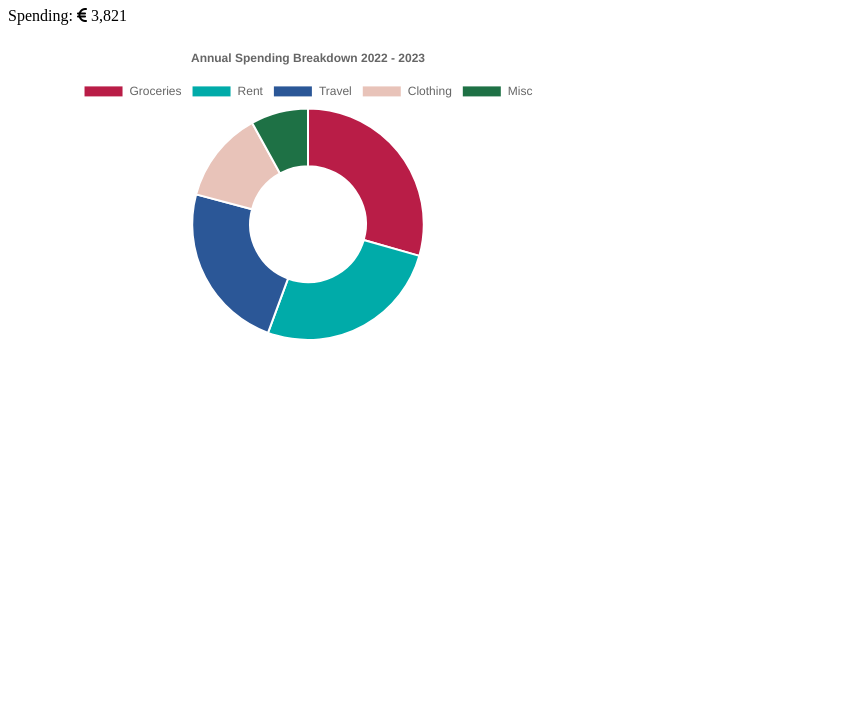
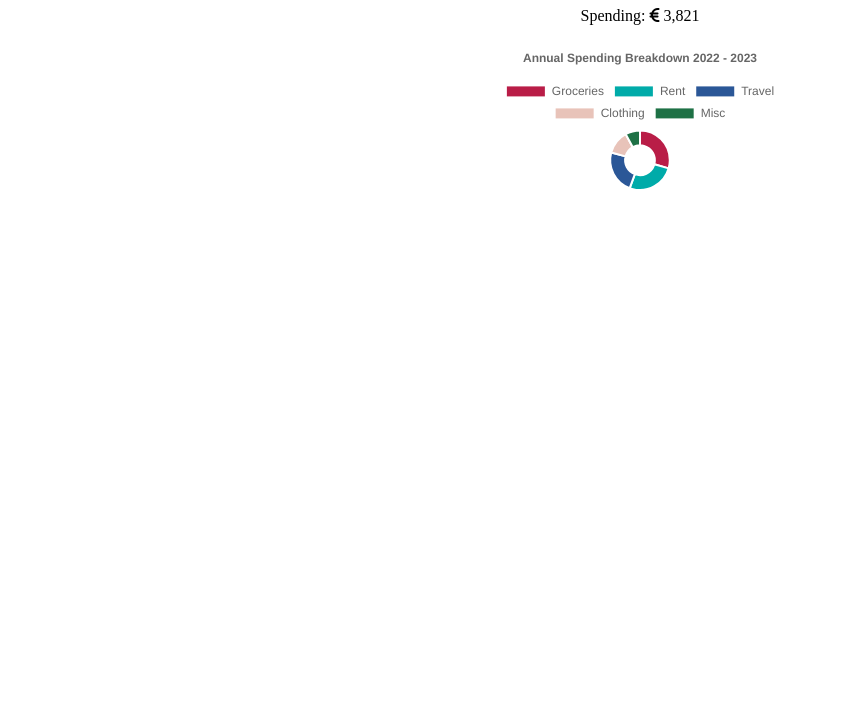
Before and after one commit to CallumDennisIE/test-chartjs, a plain HTML site: page index.html in a window 1280 px wide. Shown: the part 73-800 px from the top of the page, without its empty margins (0-848 px from the left). Drawn offline with nearby package versions, Linux system fonts and the light colour scheme.

Commit message:
style: center chart.js chart

```diff
--- a/assets/css/style.css
+++ b/assets/css/style.css
@@ -0,0 +1,7 @@
+* {
+    text-align: center;
+}
+
+#container {
+    display: inline-block
+}
--- a/index.html
+++ b/index.html
@@ -1,12 +1,20 @@
 <!DOCTYPE html>
 <html>
+
+<head>
+    <link rel="stylesheet" href="assets/css/style.css">
+</head>
+
 <body>
     <h1>Finance Calculator <i class="fa-solid fa-chart-pie"></i></h1>
     <p>Spending: <i class="fa-solid fa-euro-sign"></i> 3,821</p>
+    <div id="container">
         <canvas id="spending" style="width:100%;max-width:600px"></canvas>
+    </div>
 
     <script src="https://kit.fontawesome.com/c6b0aa680a.js" crossorigin="anonymous"></script>
     <script src="https://cdnjs.cloudflare.com/ajax/libs/Chart.js/2.9.4/Chart.js"></script>
     <script src="assets/js/script.js"></script>
 </body>
+
 </html>
```
Lines whose indentation alone changed are shown as unchanged.
